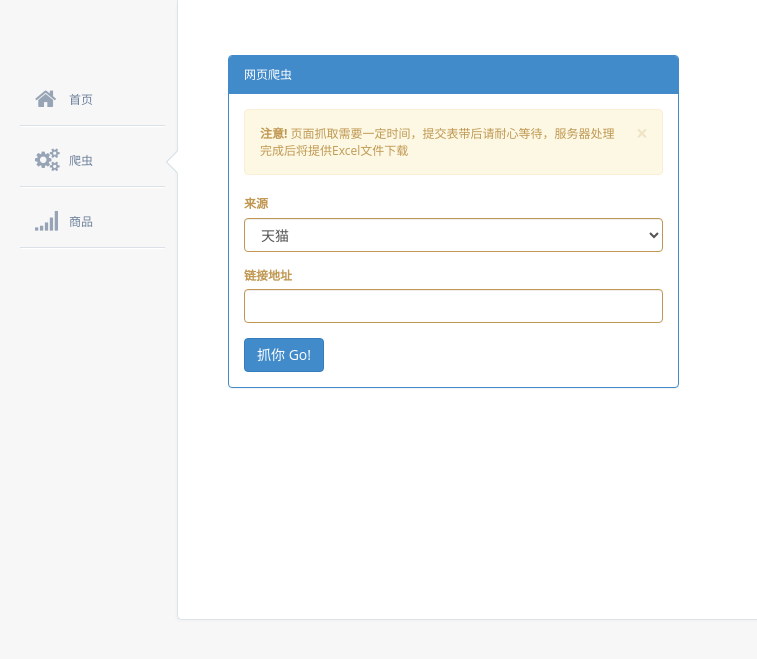
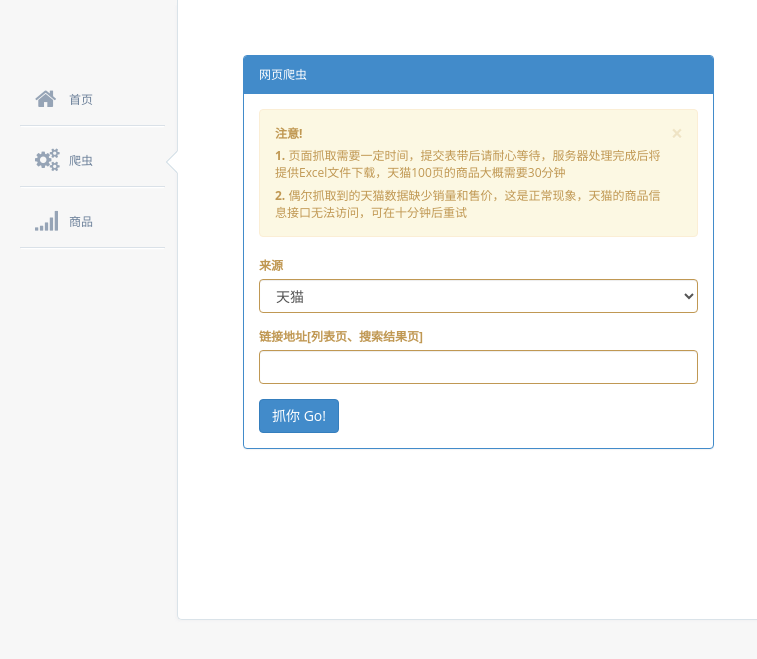
Before and after one commit to Yacoding/dc, a Django app: page /scraper/ in a window 1280 px wide. Shown: the part 48-707 px from the top of the page, without its empty margins (0-757 px from the left). Run offline with Django 3.2, Linux system fonts and the light colour scheme; parts of the project's set-up code (start-up, migrations or seed data) failed here and were passed over; some libraries are stand-ins or nearby versions.

Commit message:
Add some info

```diff
--- a/templates/scraper_index.html
+++ b/templates/scraper_index.html
@@ -11,14 +11,17 @@
 	<!-- main content -->
     <div class="content">
 
-        <div id="pad-wrapper" class="col-md-6">
+        <div id="pad-wrapper" >
 
+        	<div class="col-md-6">
         		<div id="single-scraper-panel" class="panel panel-primary">
 		        	<div class="panel-heading">网页爬虫</div>
 					<div class="panel-body">
 						<div class="alert alert-warning alert-dismissable">
 							<button type="button" class="close" data-dismiss="alert" aria-hidden="true">&times;</button>
-						<strong>注意! </strong> 页面抓取需要一定时间，提交表带后请耐心等待，服务器处理完成后将提供Excel文件下载
+							<p><strong>注意! </strong></p>
+							<p><strong>1. </strong>页面抓取需要一定时间，提交表带后请耐心等待，服务器处理完成后将提供Excel文件下载，天猫100页的商品大概需要30分钟</p>
+							<p><strong>2. </strong>偶尔抓取到的天猫数据缺少销量和售价，这是正常现象，天猫的商品信息接口无法访问，可在十分钟后重试</p>
 						</div>
 
 						<div class="form-group has-warning">
@@ -29,11 +32,12 @@
 							</select>
 						</div>
 						<div class="form-group has-warning">
-						<label class="control-label" for="start_url">链接地址</label>
+							<label class="control-label" for="start_url">链接地址[列表页、搜索结果页]</label>
 							<input type="text" class="form-control" id="single-scraper-start-url">
 						</div>
 
 						<button id="single-scraper-submit" type="button" class="btn btn-primary">抓你 Go!</button>
+					</div>
 		        </div>
         	</div>
 
```
Lines whose indentation alone changed are shown as unchanged.
